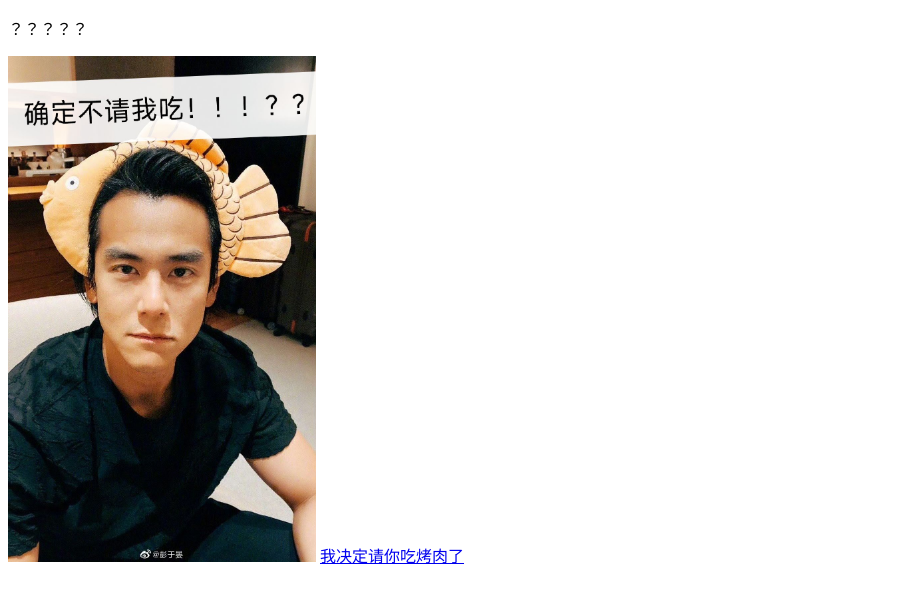
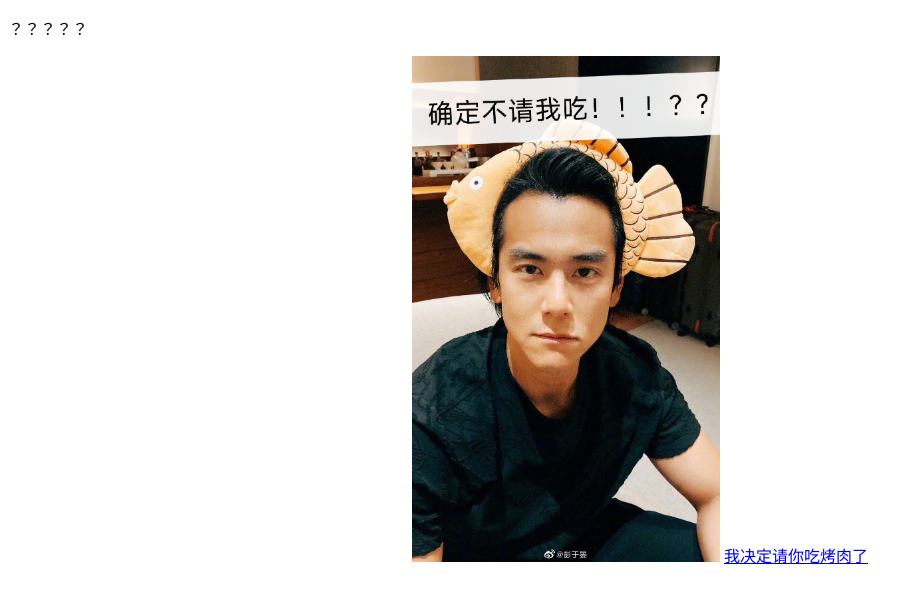
Before and after one commit to Fxqwws/BBM, a plain HTML site: page index.html in a window 1280 px wide. Shown: the whole page, without its empty margins (0-921 px from the left). Drawn offline with Linux system fonts and the light colour scheme.

Commit message:
index.html

```diff
--- a/index.html
+++ b/index.html
@@ -7,7 +7,7 @@
 </head>
 <body>
   <p>？？？？？</p>
-  <img src="log2.jpg" alt="Smiley face" width="308" height="506">
+ <div align="center"> <img src="log2.jpg" alt="Smiley face" width="308" height="506">
 <a href="https://fxqwws.github.io/BIG-GATR/">我决定请你吃烤肉了</a>
 </body>
 </html>
```
